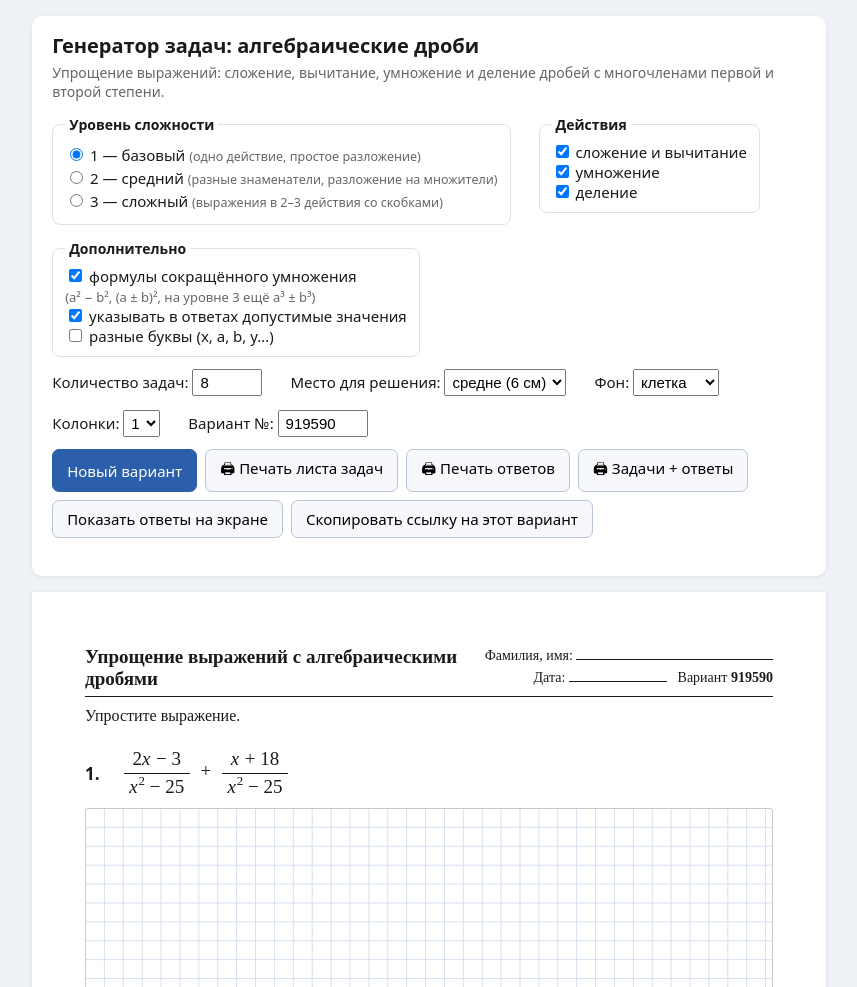
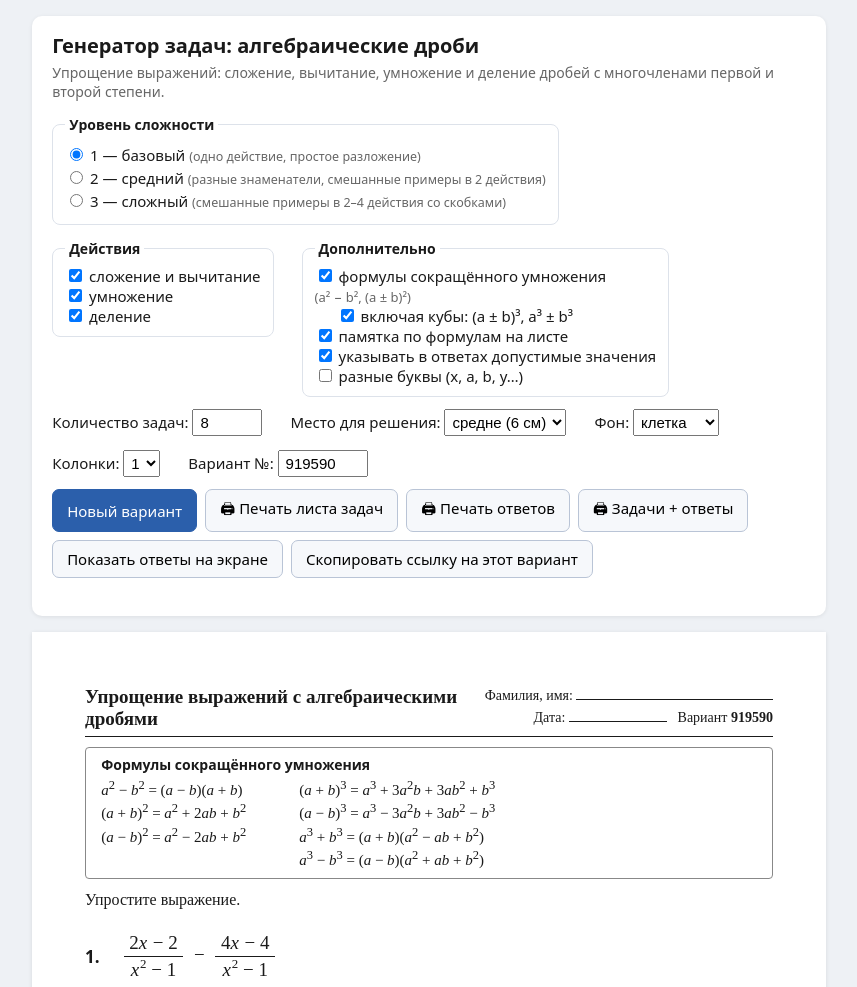
Before and after one commit to ajvengo/math-self-education, a plain HTML site: page algebraic-fractions.html in a window 1280 px wide. Shown: the top 987 px of the page, without its empty margins (211-1068 px from the left). Drawn offline with Linux system fonts and the light colour scheme.

Commit message:
Генератор дробей: кубы, памятка по ФСУ, смешанные примеры
- куб суммы и разности, сумма и разность кубов (отдельная галочка)
- памятка по формулам сокращённого умножения на листе, её можно скрыть
- на уровнях 2 и 3 смешанные примеры на все четыре действия
- длинные выражения в режиме двух колонок занимают всю ширину

Co-Authored-By: Claude Opus 5.5 <noreply@anthropic.com>
Claude-Session: https://claude.ai/code/session_01RXJWuDjMCKwCsqG1ZJFJkX

```diff
--- a/algebraic-fractions.html
+++ b/algebraic-fractions.html
@@ -36,12 +36,17 @@
   .sheet-head .meta { font-size:14px; text-align:right; line-height:1.6; white-space:nowrap; }
   .fill { display:inline-block; border-bottom:1px solid var(--ink); width:52mm; }
   .fill.short { width:26mm; }
+  .memo { border:1.2px solid #888; border-radius:4px; padding:2mm 4mm 2.5mm; margin:0 0 3mm; font-size:15px; break-inside:avoid; }
+  .memo b { display:block; font-size:14px; margin-bottom:1mm; }
+  .memo .mg { display:grid; grid-template-columns:auto auto; grid-template-rows:repeat(4,auto); grid-auto-flow:column; justify-content:start; gap:.6mm 14mm; }
+  .memo:empty { display:none; }
   .task-intro { font-size:16px; margin:4px 0 10px; }
 
   .problems { display:grid; grid-template-columns:1fr; gap:0 8mm; }
   .problems.cols2 { grid-template-columns:1fr 1fr; }
   .problems.cols2 .problem .expr { font-size:16.5px; }
-  .problem { break-inside:avoid; page-break-inside:avoid; padding:3mm 0 0; }
+  .problems.cols2 .problem.wide { grid-column:1 / -1; }
+  .problem { break-inside:avoid; page-break-inside:avoid; padding:3mm 0 0; min-width:0; }
   .problem .expr { font-size:19px; display:flex; align-items:center; flex-wrap:nowrap; gap:0; min-height:14mm; }
   .problem .num { font-weight:bold; margin-right:8px; font-size:17px; min-width:1.6em; }
   .work { border:1px solid var(--line); border-radius:3px; margin:2mm 0 2mm; }
@@ -96,8 +101,8 @@
     <fieldset class="levels">
       <legend>Уровень сложности</legend>
       <label><input type="radio" name="level" value="1" checked> 1 — базовый <small>(одно действие, простое разложение)</small></label>
-      <label><input type="radio" name="level" value="2"> 2 — средний <small>(разные знаменатели, разложение на множители)</small></label>
-      <label><input type="radio" name="level" value="3"> 3 — сложный <small>(выражения в 2–3 действия со скобками)</small></label>
+      <label><input type="radio" name="level" value="2"> 2 — средний <small>(разные знаменатели, смешанные примеры в 2 действия)</small></label>
+      <label><input type="radio" name="level" value="3"> 3 — сложный <small>(смешанные примеры в 2–4 действия со скобками)</small></label>
     </fieldset>
     <fieldset>
       <legend>Действия</legend>
@@ -108,7 +113,9 @@
     <fieldset>
       <legend>Дополнительно</legend>
       <label><input type="checkbox" id="fsu" checked> формулы сокращённого умножения</label><br>
-      <span class="hint" style="font-size:13px">(a² − b², (a ± b)², на уровне 3 ещё a³ ± b³)</span><br>
+      <span class="hint" style="font-size:13px">(a² − b², (a ± b)²)</span><br>
+      <label style="margin-left:22px"><input type="checkbox" id="cubes" checked> включая кубы: (a ± b)³, a³ ± b³</label><br>
+      <label><input type="checkbox" id="memo" checked> памятка по формулам на листе</label><br>
       <label><input type="checkbox" id="odz" checked> указывать в ответах допустимые значения</label><br>
       <label><input type="checkbox" id="letters"> разные буквы (x, a, b, y…)</label>
     </fieldset>
@@ -153,6 +160,7 @@
     <h2>Упрощение выражений с алгебраическими дробями</h2>
     <div class="meta">Фамилия, имя: <span class="fill"></span><br>Дата: <span class="fill short"></span> &nbsp; Вариант <b class="variant"></b></div>
   </div>
+  <div id="memo-box" class="memo"></div>
   <div class="task-intro">Упростите выражение.</div>
   <div id="problems" class="problems"></div>
 </div>
@@ -356,15 +364,15 @@ function rootsHTML(roots,v){
 }
 
 /* ================= Генерация задач ================= */
-function theme(R,level,fsu){
+function theme(R,level,fsu,cubes){
   const nz=m=>{ let b; do{ b=R.int(-m,m); }while(b===0); return b; };
   let A,B;
-  if(fsu){ const b=R.int(1,level===1?5:7); A=[b,1]; B=[-b,1];
+  if(fsu){ const b=R.int(1,(cubes&&R.chance(0.5))?3:(level===1?5:7)); A=[b,1]; B=[-b,1];
     if(level===3 && R.chance(0.15)){ const a=R.pick([2,3]); let bb; do{ bb=R.int(1,5); }while(igcd(a,bb)!==1); A=[bb,a]; B=[-bb,a]; } }
   else { const b1=nz(6); let b2; do{ b2=nz(6); }while(b2===b1); A=[b1,1]; B=[b2,1]; }
   const Fs=[A,B];
   if(level>1 && R.chance(0.3)){ let c; do{ c=nz(6); }while(Fs.some(F=>F[1]===1&&F[0]===c)); Fs.push([c,1]); }
-  return {A,B,Fs,fsu,level};
+  return {A,B,Fs,fsu,cubes,level};
 }
 // Атом — числитель или знаменатель: {pieces:[многочлены], fsu:bool}
 function atom(R,th,kinds){
@@ -381,7 +389,9 @@ function atom(R,th,kinds){
     case 'AB': return {pieces:[iscale(imul(th.A,th.B),th.level>1?R.pick([1,1,1,2,3]):1)],fsu:true};
     case 'AA': { const f=R.pick([th.A,th.B]); return {pieces:[imul(f,f)],fsu:true}; }
     case 'cube': { const c=th.Fs.filter(f=>f[1]===1&&Math.abs(f[0])<=3); if(!c.length) return null;
-      const b=R.pick(c)[0]; return {pieces:[[b*b*b,0,0,1]],fsu:true}; }
+      const b=R.pick(c)[0]; return {pieces:[[b*b*b,0,0,1]],fsu:true,cube:true}; }
+    case 'cube3': { const c=th.Fs.filter(f=>f[1]===1&&Math.abs(f[0])<=3); if(!c.length) return null;
+      const f=R.pick(c); return {pieces:[imul(imul(f,f),f)],fsu:true,cube:true}; }
     case 'pair': { const a=F(); let b; do{ b=R.chance(0.3)?[0,1]:F(); }while(b===a); return {pieces:[a,b]}; }
   }
 }
@@ -391,10 +401,11 @@ function kindsFor(th,role){
   else if(role==='num'){ k=['F','kF','kx','xF','one']; if(L>=2) k.push('rev'); }
   else if(role==='small'){ k=['one','one','kx','lin','F']; }
   else if(role==='mulden'){ k=['F','F','kF','kx','xF','k']; if(L>=2) k.push('rev'); }
-  if(th.fsu && role!=='small'){ k.push('AB','AB','AA'); if(L>=2) k.push('AB'); if(L===3) k.push('cube'); }
+  if(th.fsu && role!=='small'){ k.push('AB','AB','AA'); if(L>=2) k.push('AB');
+    if(th.cubes){ k.push('cube','cube3'); if(L>=2) k.push('cube','cube3'); } }
   return k;
 }
-const frac=(n,d)=>({t:'frac',num:n.pieces,den:d.pieces,fsu:!!(n.fsu||d.fsu)});
+const frac=(n,d)=>({t:'frac',num:n.pieces,den:d.pieces,fsu:!!(n.fsu||d.fsu),cube:!!(n.cube||d.cube)});
 const opN=(op,l,r)=>({t:'op',op,l,r});
 const paren=e=>({t:'paren',e});
 function A(R,th,role){ const a=atom(R,th,kindsFor(th,role)); if(!a) throw new Error('atom'); return a; }
@@ -435,6 +446,22 @@ const tplMulDiv=(R,th)=>opN(':',tplMul(R,th),frac(A(R,th,'num'),A(R,th,'mulden')
 const tplMul3=(R,th)=>opN('*',tplMul(R,th),frac(A(R,th,'num'),A(R,th,'mulden')));
 const tplDiv3=(R,th)=>opN(':',tplDiv(R,th),frac(A(R,th,'num'),A(R,th,'mulden')));
 
+const F2=(R,th)=>frac(A(R,th,'num'),A(R,th,'mulden'));
+const FS=(R,th)=>frac(A(R,th,'small'),A(R,th,'den'));
+const pm=R=>R.pick(['+','-']), md=R=>R.pick(['*',':']);
+// f ± f·f  или  f·f ± f
+function tplAddProd(R,th,op2){ const prod=opN(op2,F2(R,th),F2(R,th)); const f=FS(R,th);
+  return R.chance(0.5)?opN(pm(R),f,prod):opN(pm(R),prod,f); }
+// все четыре действия
+function tplAll4(R,th){
+  const sum=paren(tplDiffDen(R,th)||tplPolyFrac(R,th)); const v=R.int(0,2);
+  if(v===0) return opN(':',opN('*',sum,F2(R,th)),F2(R,th));
+  if(v===1) return opN('*',opN(':',F2(R,th),sum),F2(R,th));
+  return opN(pm(R),opN(':',opN('*',F2(R,th),F2(R,th)),F2(R,th)),FS(R,th));
+}
+// (f ± f) · f ± f
+function tplSumOpAdd(R,th,op){ const sum=paren(tplDiffDen(R,th)||tplPolyFrac(R,th));
+  return opN(pm(R),opN(op,sum,F2(R,th)),FS(R,th)); }
 const TEMPLATES={
   1:[ {id:'mul',ops:['mul'],make:tplMul,cancel:true},
       {id:'div',ops:['div'],make:tplDiv,cancel:true},
@@ -443,8 +470,16 @@ const TEMPLATES={
       {id:'div',ops:['div'],make:tplDiv,cancel:true},
       {id:'diff',ops:['add'],make:tplDiffDen,w:2},
       {id:'polyfrac',ops:['add'],make:tplPolyFrac},
-      {id:'same',ops:['add'],make:tplSameDen,cancel:true} ],
-  3:[ {id:'summul',ops:['add','mul'],make:(R,th)=>tplSumTimes(R,th,'*'),cancel:true,w:2},
+      {id:'same',ops:['add'],make:tplSameDen,cancel:true},
+      {id:'addmul',ops:['add','mul'],make:(R,th)=>tplAddProd(R,th,'*'),w:2},
+      {id:'adddiv',ops:['add','div'],make:(R,th)=>tplAddProd(R,th,':'),w:2},
+      {id:'summul2',ops:['add','mul'],make:(R,th)=>tplSumTimes(R,th,'*'),cancel:true},
+      {id:'sumdiv2',ops:['add','div'],make:(R,th)=>tplSumTimes(R,th,':'),cancel:true},
+      {id:'muldiv2',ops:['mul','div'],make:(R,th)=>opN(md(R),opN('*',F2(R,th),F2(R,th)),F2(R,th)),cancel:true} ],
+  3:[ {id:'all4',ops:['add','mul','div'],make:tplAll4,cancel:true,w:4},
+      {id:'summuladd',ops:['add','mul'],make:(R,th)=>tplSumOpAdd(R,th,'*'),w:2},
+      {id:'sumdivadd',ops:['add','div'],make:(R,th)=>tplSumOpAdd(R,th,':'),w:2},
+      {id:'summul',ops:['add','mul'],make:(R,th)=>tplSumTimes(R,th,'*'),cancel:true,w:2},
       {id:'sumdiv',ops:['add','div'],make:(R,th)=>tplSumTimes(R,th,':'),cancel:true,w:2},
       {id:'three',ops:['add'],make:tplThree,cancel:true},
       {id:'muldiv',ops:['mul','div'],make:tplMulDiv,cancel:true},
@@ -454,7 +489,7 @@ const TEMPLATES={
 function treeFracs(t,acc=[]){ if(t.t==='frac') acc.push(t); else if(t.t==='paren') treeFracs(t.e,acc); else if(t.t==='op'){ treeFracs(t.l,acc); treeFracs(t.r,acc); } return acc; }
 function inputDeg(t){ let s=0; for(const f of treeFracs(t)) s+=ideg(iprod(f.num))+ideg(iprod(f.den)); return s; }
 
-function accept(tpl,tree,ev,level,needFsu){
+function accept(tpl,tree,ev,level,needFsu,needCube){
   const r=ev.ans; if(!r.n.length) return false;
   const nd=pdeg(r.n), dd=pdeg(r.d);
   if(nd>2||dd>2||nd+dd>3) return false;
@@ -469,6 +504,7 @@ function accept(tpl,tree,ev,level,needFsu){
   if(tpl.cancel && nd+dd>=inD) return false;
   if(level===3 && nd+dd>2 && inD<6) return false;
   if(needFsu && !fr.some(f=>f.fsu)) return false;
+  if(needCube && !fr.some(f=>f.cube)) return false;
   if(!forbiddenRoots(ev.forb)) return false;
   return true;
 }
@@ -486,12 +522,13 @@ function generate(opts){
     let got=null;
     for(let tries=0;tries<4000 && !got;tries++){
       const t=(tries<2500)?tpl:R.pick(weighted);
-      const th=theme(R,opts.level,opts.fsu);
+      const th=theme(R,opts.level,opts.fsu,opts.fsu&&opts.cubes);
       let tree; try{ tree=t.make(R,th); }catch(e){ continue; }
       if(!tree) continue;
       let ev; try{ ev=evaluate(tree); }catch(e){ continue; }
       const needFsu=opts.fsu && R.chance(0.7);
-      if(!accept(t,tree,ev,opts.level,needFsu)) continue;
+      const needCube=needFsu && opts.cubes && R.chance(0.4);
+      if(!accept(t,tree,ev,opts.level,needFsu,needCube&&tries<3000)) continue;
       const key=treeHTML(tree,'x'); if(seen.has(key)) continue; seen.add(key);
       const v=opts.letters?R.pick(LETTERS):'x';
       got={tree,ev,v,tpl:t.id};
@@ -508,23 +545,33 @@ function readOpts(){
   const ops=[]; if($('op-add').checked) ops.push('add'); if($('op-mul').checked) ops.push('mul'); if($('op-div').checked) ops.push('div');
   let count=parseInt($('count').value,10); if(!(count>=1)) count=8; count=Math.min(40,count);
   let seed=parseInt($('seed').value,10); if(!(seed>=1)) seed=newSeed();
-  return { level:+document.querySelector('input[name=level]:checked').value, ops, fsu:$('fsu').checked, odz:$('odz').checked,
+  return { level:+document.querySelector('input[name=level]:checked').value, ops, fsu:$('fsu').checked, cubes:$('cubes').checked, memo:$('memo').checked, odz:$('odz').checked,
     letters:$('letters').checked, count, space:+$('space').value, bg:$('bg').value, cols:+$('cols').value, seed };
 }
 function writeOpts(o){
   document.querySelector(`input[name=level][value="${o.level}"]`).checked=true;
   $('op-add').checked=o.ops.includes('add'); $('op-mul').checked=o.ops.includes('mul'); $('op-div').checked=o.ops.includes('div');
-  $('fsu').checked=o.fsu; $('odz').checked=o.odz; $('letters').checked=o.letters; $('count').value=o.count;
+  $('fsu').checked=o.fsu; $('cubes').checked=o.cubes; $('memo').checked=o.memo; $('odz').checked=o.odz; $('letters').checked=o.letters; $('count').value=o.count;
   $('space').value=String(o.space); $('bg').value=o.bg; $('cols').value=String(o.cols); $('seed').value=o.seed;
 }
 function newSeed(){ return 1+Math.floor(Math.random()*999998); }
-function optsToHash(o){ return '#'+new URLSearchParams({v:o.seed,l:o.level,n:o.count,o:o.ops.join(','),f:+o.fsu,z:+o.odz,b:+o.letters,s:o.space,g:o.bg,c:o.cols}).toString(); }
+function optsToHash(o){ return '#'+new URLSearchParams({v:o.seed,l:o.level,n:o.count,o:o.ops.join(','),f:+o.fsu,k:+o.cubes,p:+o.memo,z:+o.odz,b:+o.letters,s:o.space,g:o.bg,c:o.cols}).toString(); }
 function hashToOpts(){
   const h=new URLSearchParams(location.hash.slice(1)); if(!h.has('v')) return null;
   const num=(k,d)=>{ const x=parseInt(h.get(k),10); return isNaN(x)?d:x; };
   return { seed:num('v',newSeed()), level:Math.min(3,Math.max(1,num('l',1))), count:Math.min(40,Math.max(1,num('n',8))),
-    ops:(h.get('o')||'add,mul,div').split(',').filter(x=>['add','mul','div'].includes(x)), fsu:h.get('f')!=='0', odz:h.get('z')!=='0',
+    ops:(h.get('o')||'add,mul,div').split(',').filter(x=>['add','mul','div'].includes(x)), fsu:h.get('f')!=='0', cubes:h.get('k')!=='0', memo:h.get('p')!=='0', odz:h.get('z')!=='0',
     letters:h.get('b')==='1', space:num('s',60), bg:h.get('g')||'grid', cols:num('c',1) };
+}
+function memoHTML(cubes){
+  const a='<i>a</i>', b='<i>b</i>', sq=x=>x+'<sup>2</sup>', cb=x=>x+'<sup>3</sup>';
+  const L=[`${sq(a)} − ${sq(b)} = (${a} − ${b})(${a} + ${b})`, `(${a} + ${b})<sup>2</sup> = ${sq(a)} + 2${a}${b} + ${sq(b)}`,
+    `(${a} − ${b})<sup>2</sup> = ${sq(a)} − 2${a}${b} + ${sq(b)}`];
+  if(cubes) L.push('',`(${a} + ${b})<sup>3</sup> = ${cb(a)} + 3${sq(a)}${b} + 3${a}${sq(b)} + ${cb(b)}`,
+    `(${a} − ${b})<sup>3</sup> = ${cb(a)} − 3${sq(a)}${b} + 3${a}${sq(b)} − ${cb(b)}`,
+    `${cb(a)} + ${cb(b)} = (${a} + ${b})(${sq(a)} − ${a}${b} + ${sq(b)})`,
+    `${cb(a)} − ${cb(b)} = (${a} − ${b})(${sq(a)} + ${a}${b} + ${sq(b)})`);
+  return '<b class="ui">Формулы сокращённого умножения</b><div class="mg">'+L.map(x=>`<span>${x}</span>`).join('')+'</div>';
 }
 function render(){
   const o=readOpts(); $('msg').textContent='';
@@ -539,8 +586,11 @@ function render(){
   $('ans-list').innerHTML=probs.map((p,i)=>{ const roots=forbiddenRoots(p.ev.forb)||[];
     const odz=(o.odz&&roots.length)?`<span class="odz">при ${rootsHTML(roots,p.v)}</span>`:'';
     return `<div class="ans"><span class="num ui">${i+1}.</span><span class="m">${treeHTML(p.tree,p.v)}<span class="eq">=</span>${rfHTML(p.ev.ans,p.v)}</span>${odz}</div>`; }).join('');
+  if(o.cols===2) box.querySelectorAll('.problem').forEach(p=>{ const e=p.querySelector('.expr'); if(e.scrollWidth>e.clientWidth+1) p.classList.add('wide'); });
   document.querySelectorAll('.variant').forEach(e=>e.textContent=o.seed);
   document.querySelector('.level-name').textContent=LEVEL_NAMES[o.level];
+  $('cubes').disabled=!o.fsu;
+  $('memo-box').innerHTML=o.memo?memoHTML(!o.fsu||o.cubes):'';
   if(probs.length<o.count) $('msg').textContent=`Удалось составить ${probs.length} разных задач из ${o.count} при выбранных настройках.`;
 }
 function doPrint(cls){
```
Also changed, not shown: index.html (+1 -1 lines).
